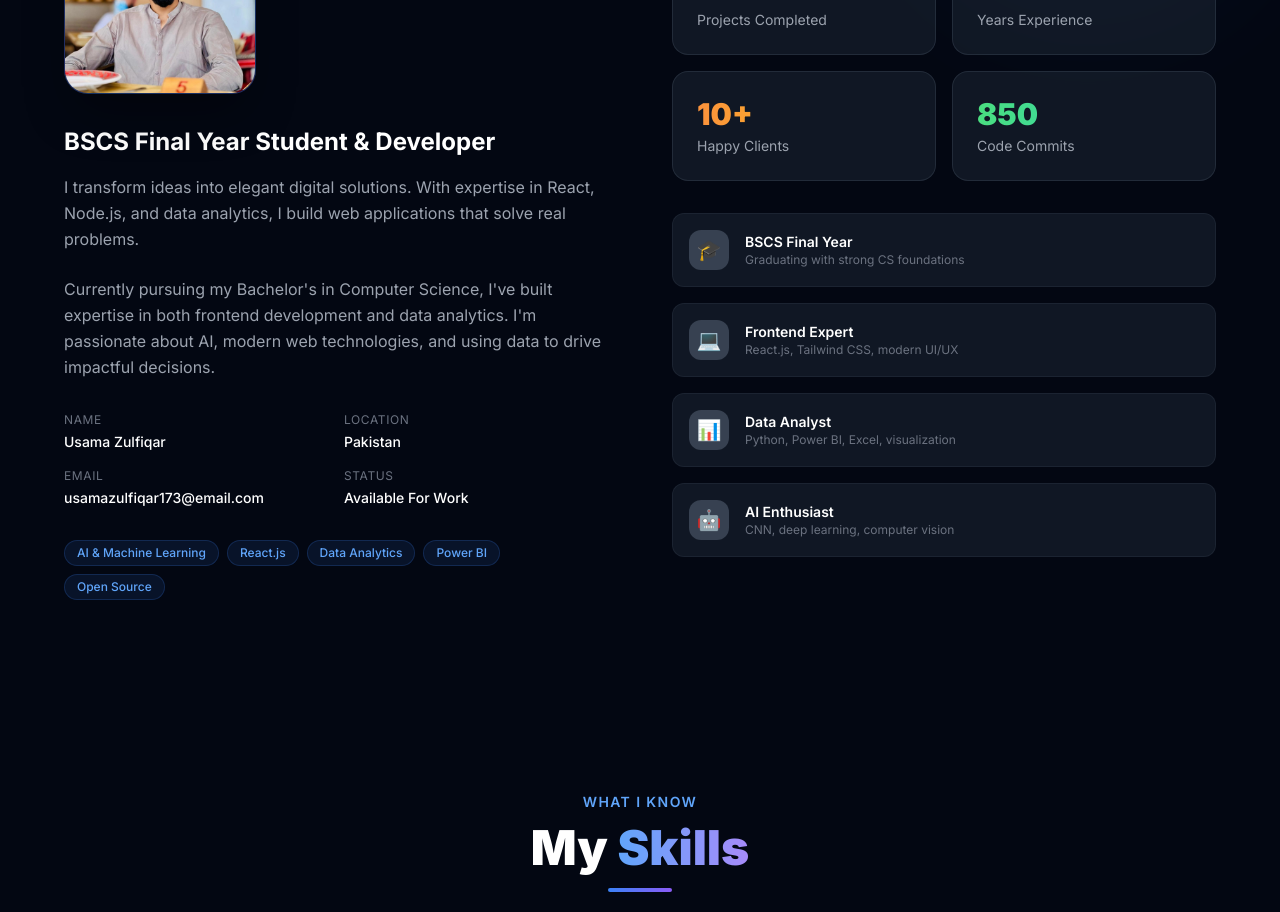
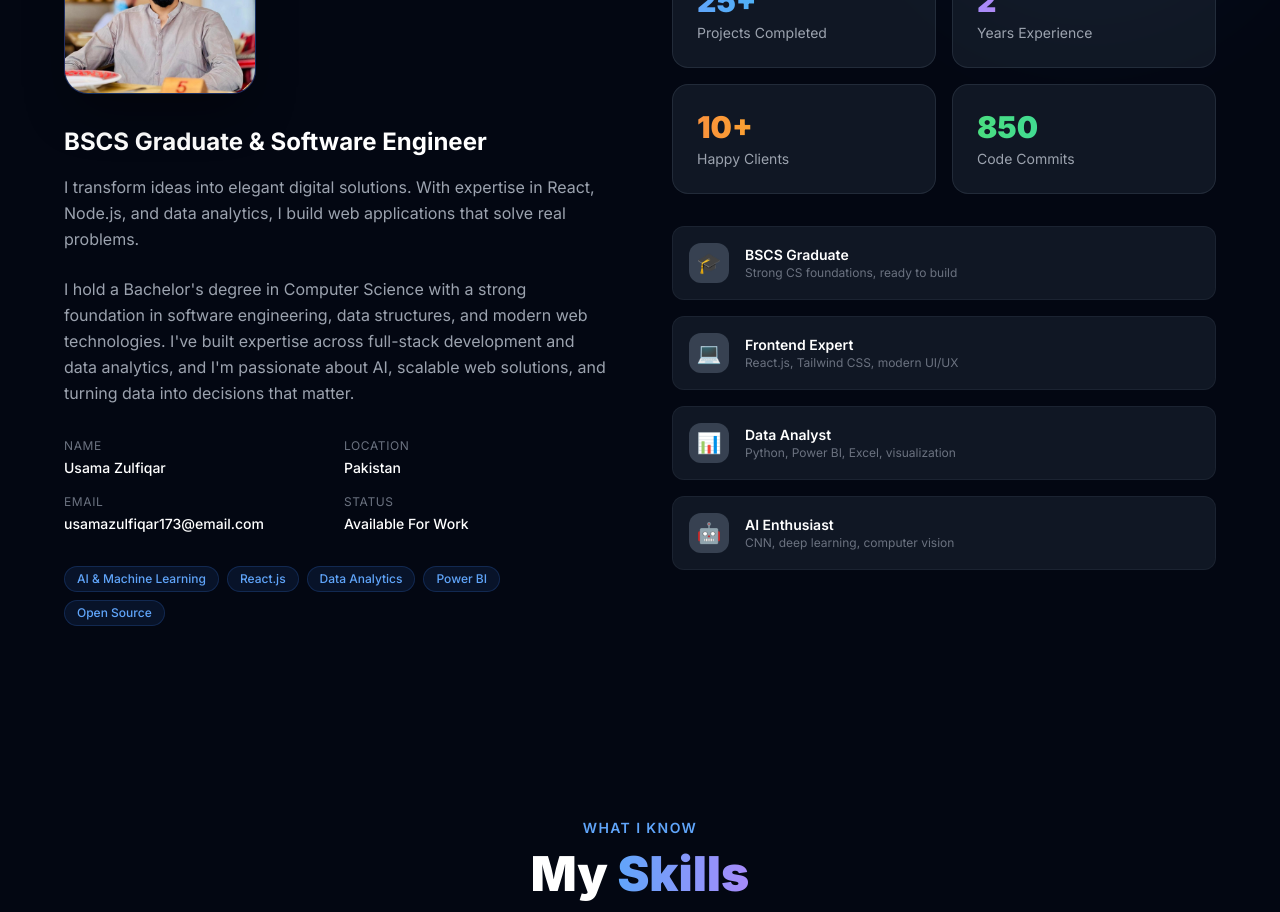
Before and after one commit to UsamaZulfiqar-7/Portfolio, a React (Vite) app: page / in a window 1280 px wide. Shown: the part 1240-2152 px from the top of the page. Built offline with nearby package versions, Linux system fonts and the light colour scheme.

Commit message:
update About section

```diff
--- a/src/components/About.jsx
+++ b/src/components/About.jsx
@@ -44,16 +44,13 @@ export default function About() {
               </div>
             </div>
             <h3 className="text-2xl font-bold text-slate-900 dark:text-white mb-4">
-              BSCS Final Year Student & Developer
+              BSCS Graduate & Software Engineer
             </h3>
             <p className="text-slate-600 dark:text-gray-400 leading-relaxed mb-6">
               {personalInfo.description}
             </p>
             <p className="text-slate-600 dark:text-gray-400 leading-relaxed mb-8">
-              Currently pursuing my Bachelor's in Computer Science, I've built
-              expertise in both frontend development and data analytics. I'm
-              passionate about AI, modern web technologies, and using data to
-              drive impactful decisions.
+              I hold a Bachelor's degree in Computer Science with a strong foundation in software engineering, data structures, and modern web technologies. I've built expertise across full-stack development and data analytics, and I'm passionate about AI, scalable web solutions, and turning data into decisions that matter.
             </p>
             <div className="grid grid-cols-2 gap-4 mb-8">
               {[
@@ -111,8 +108,8 @@ export default function About() {
               {[
                 {
                   icon: "🎓",
-                  title: "BSCS Final Year",
-                  desc: "Graduating with strong CS foundations",
+                  title: "BSCS Graduate",
+                  desc: "Strong CS foundations, ready to build",
                 },
                 {
                   icon: "💻",
```
